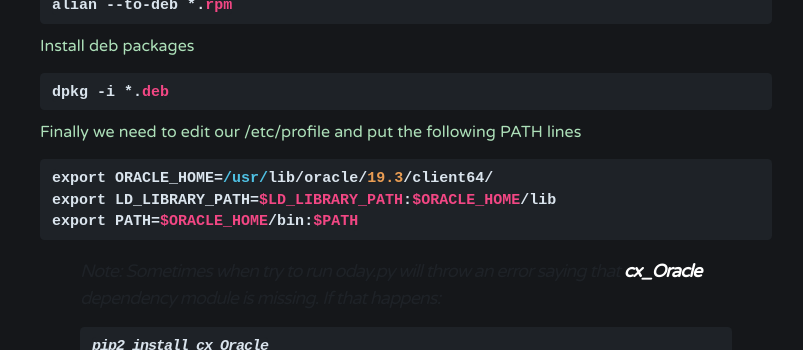
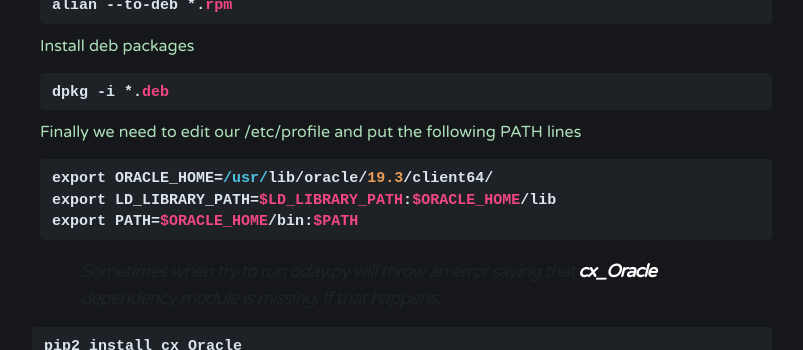
Before and after one commit to Rayferrufino/Rayferrufino.github.io, a Jekyll site: the page built from _posts/2019-01-10-HTBSilo.md, in a window 1280 px wide and 900 px high, scrolled down 1312 px, cut to the strip 0-350 px from the top of the window. Shown: the whole strip, without its empty margins (238-1041 px from the left). Built offline with Jekyll 4.4.1, drawn with Linux system fonts in a browser that asks for light colours; comment, search, counter and statistics services are not loaded; some of the changed text lies outside the part shown.

Commit message:
Update 2019-01-10-HTBSilo.md

````diff
--- a/_posts/2019-01-10-HTBSilo.md
+++ b/_posts/2019-01-10-HTBSilo.md
@@ -56,8 +56,8 @@ export ORACLE_HOME=/usr/lib/oracle/19.3/client64/
 export LD_LIBRARY_PATH=$LD_LIBRARY_PATH:$ORACLE_HOME/lib
 export PATH=$ORACLE_HOME/bin:$PATH
 ```
-> Note: Sometimes when try to run oday.py will throw an error saying that **cx_Oracle** dependency module
-> is missing. If that happens:
+> Sometimes when try to run oday.py will throw an error saying that **cx_Oracle** dependency module is missing. If that happens:
+
 ```ruby
 pip2 install cx_Oracle
 ```
@@ -103,4 +103,5 @@ python odat.py externaltable --sysdba -s 10.10.10.82 -d XE -U scott -P tiger --e
 # FLAGS
 
 > ROOT : cd39ea0af657a495e33bc59c7836faf6
+
 > USER : 92ede778a1cc8d27cb6623055c331617
````
